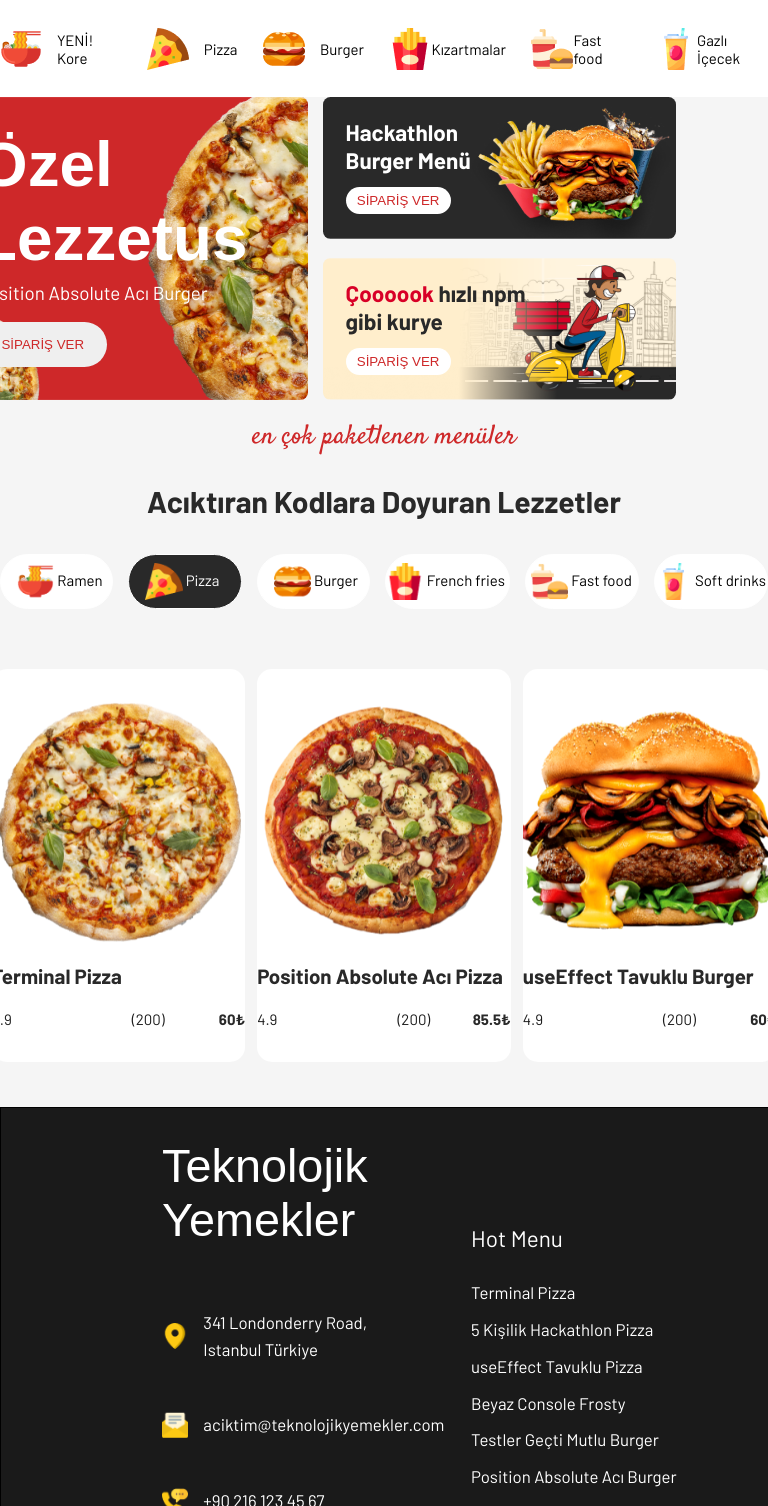
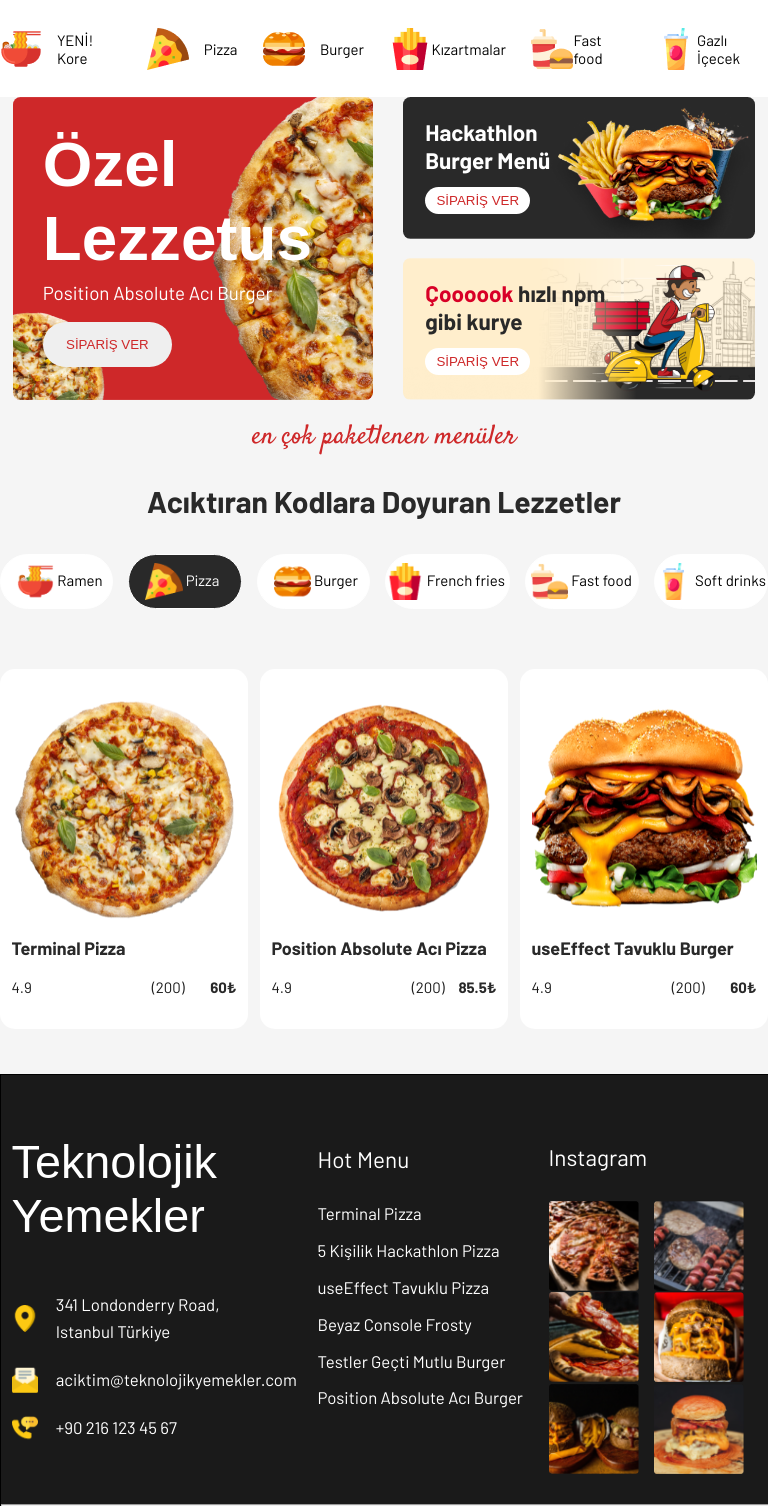
Before and after one commit to EzgiUOztuna/PizzaProject-s8, a React (Vite) app: page / in a window 768 px wide. Shown: the part 434-1940 px from the top of the page. Built offline with nearby package versions, Linux system fonts and the light colour scheme; a web font is replaced by a local one.

Commit message:
home responsive finished

```diff
--- a/src/components/Footer.css
+++ b/src/components/Footer.css
@@ -271,3 +271,48 @@
     }
 
 }
+
+
+@media(min-width: 576px) and (max-width: 991px) {
+    .footer-first-col {
+        width: 19rem;
+        margin-left: 0;
+        gap: 1rem;
+    }
+
+    .location {
+        display: flex;
+        align-items: center;
+        gap: 1rem;
+        color: white;
+    }
+
+    .location p,
+    .email p,
+    .phone p {
+        margin: 0.2rem;
+    }
+
+    .footer-second-col {
+        width: 14rem;
+        margin-top: .4rem;
+    }
+
+    .footer-third-col {
+        width: 14rem;
+        margin-top: 3.5rem;
+        margin-right: 0;
+    }
+
+    .instagram-grid {
+        display: grid;
+        grid-template-columns: repeat(2, 1fr);
+        gap: .1rem;
+    }
+
+    .instagram-grid img {
+        width: 6rem;
+        height: 6rem;
+    }
+
+}
--- a/src/components/Home.css
+++ b/src/components/Home.css
@@ -148,7 +148,7 @@ html {
 }
 
 
-@media(max-width: 991px) {
+@media(min-width: 576px) and (max-width: 991px) {
     .container {
         max-width: 62rem;
         height: auto;
--- a/src/components/HomeCard.css
+++ b/src/components/HomeCard.css
@@ -201,17 +201,15 @@
     }
 }
 
-@media(max-width: 991px) {
+@media(min-width: 576px) and (max-width: 991px) {
     .cards {
-        gap: 1rem;
+        width: auto;
+        gap: 2rem;
         padding-bottom: 1rem;
-        display: flex;
-        align-items: center;
-        justify-content: center;
     }
 
     .first-col {
-        width: 100%;
+        width: auto;
         height: auto;
     }
 
@@ -222,7 +220,7 @@
     }
 
     .sec-col {
-        width: 100%;
+        width: 23.5rem;
         height: auto;
         gap: 1rem;
     }
--- a/src/components/HomeCardPictures.css
+++ b/src/components/HomeCardPictures.css
@@ -212,7 +212,7 @@
 }
 
 
-@media(max-width: 991px) {
+@media(min-width: 576px) and (max-width: 991px) {
     .cards-and-pictures {
         gap: .8rem;
     }
@@ -220,58 +220,28 @@
     .terminal-pizza,
     .absolute-pizza,
     .tavuk-burger {
-        width: 20rem;
-        height: 26.18rem;
+        width: 17rem;
+        height: 24rem;
     }
 
 
-    .terminal-pizza img.ter-piz {
-        width: 16.91rem;
-        height: 16.56rem;
+    .terminal-pizza img.ter-piz,
+    .tavuk-burger img.tvk-brgr,
+    .absolute-pizza img.abs-piz {
+        width: 15rem;
+        height: 15rem;
     }
 
-    .terminal-pizza h2 {
-        width: 16.91rem;
-        font-family: "Barlow", sans-serif;
-        font-size: 1.37rem;
-        font-weight: 600;
-        color: #292929;
+    .terminal-pizza h2,
+    .absolute-pizza h2,
+    .tavuk-burger h2 {
+        width: 15rem;
+        font-size: 1.2rem;
     }
 
-    .subtitles-ter-piz {
-        width: 16.91rem;
-        height: 1.81rem;
-        display: flex;
-        justify-content: space-between;
-        align-items: center;
-    }
-
-    .subtitles-ter-piz span {
-        font-family: "Barlow", sans-serif;
-        font-size: 1rem;
-        font-weight: 400;
-        color: #1b1b1b;
-    }
-
-    .subtitles-ter-piz p {
-        font-family: "Barlow", sans-serif;
-        font-size: 1rem;
-        font-weight: 600;
-        color: #292929;
-    }
-
-    .rating-pizza {
-        display: flex;
-        justify-content: space-between;
-        gap: 1rem;
-        font-size: 1rem;
-        width: 7.56rem;
-        color: #5F5F5F;
-    }
-
-    .rating-count-pizza {
-        font-size: 1rem;
-        color: #5F5F5F;
-        padding-left: 7rem;
+    .subtitles-ter-piz,
+    .subtitles-abs-piz,
+    .subtitles-tvk-brgr {
+        width: 15rem;
     }
 }
--- a/src/components/HomeSecenekler.css
+++ b/src/components/HomeSecenekler.css
@@ -33,7 +33,7 @@
     }
 }
 
-@media(max-width: 991px) {
+@media(min-width: 576px) and (max-width: 991px) {
     .secenekler {
         gap: 1.7rem;
         margin-bottom: 1rem;
```
